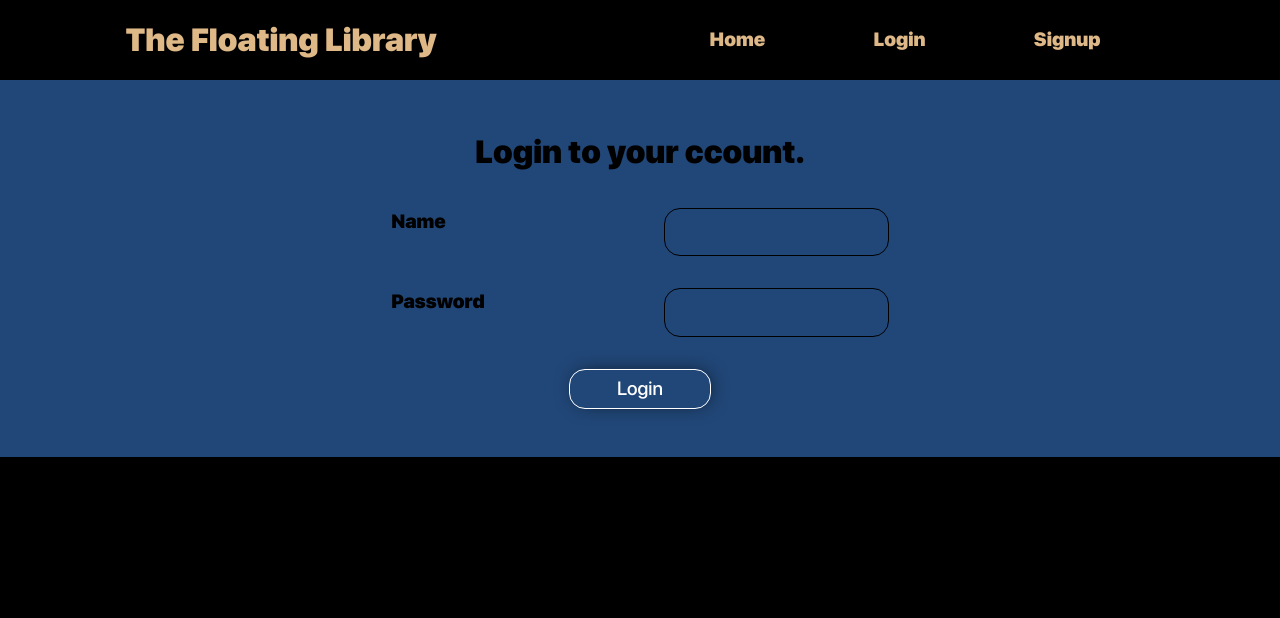
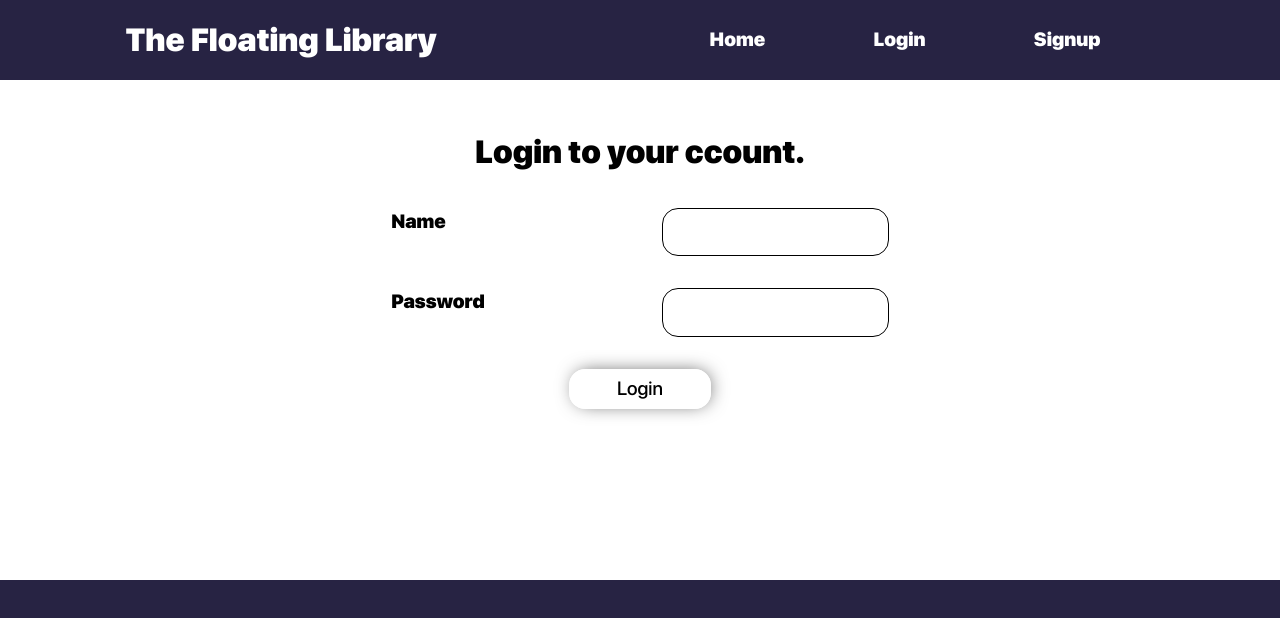
Before and after one commit to N-coder-bot/The-Floating-Library, a React (Vite) app in the folder frontend-floatingLibrary/: page /Login in a window 1280 px wide. Shown: the top 618 px of the page. Built offline with nearby package versions, Linux system fonts and the light colour scheme; no server answers.

Commit message:
Major Style changes made

```diff
--- a/frontend-floatingLibrary/src/App.jsx
+++ b/frontend-floatingLibrary/src/App.jsx
@@ -14,8 +14,7 @@ import "./assests/fonts/SF-Pro-Display-Light.ttf";
 import AddGenre from "./Pages/AddGenre/AddGenre";
 import Login from "./Pages/Login/Login";
 import { useState, useEffect, useContext } from "react";
-import axios from "axios";
-import { UserContext, UserProvider } from "./contexts/UserContext";
+import { UserContext } from "./contexts/UserContext";
 
 function App() {
   const user = useContext(UserContext);
@@ -25,7 +24,7 @@ function App() {
     if (user) setLogged(true);
     else setLogged(false);
   }, [user]);
-  console.log("hi from App");
+  // console.log("hi from App");
   return (
     <Router>
       <div className={styles.header}>
--- a/frontend-floatingLibrary/src/App.module.css
+++ b/frontend-floatingLibrary/src/App.module.css
@@ -1,8 +1,4 @@
-:root{
-    --header:burlywood;
-    --hover:#214778;
-    --background:black;
-}
+
 
 .header{
     margin: 1rem;
--- a/frontend-floatingLibrary/src/Pages/Home/Home.module.css
+++ b/frontend-floatingLibrary/src/Pages/Home/Home.module.css
@@ -4,7 +4,6 @@ flex-direction: column;
 align-items: center;
 font-family: "AppleMedium";
 height: 100%;
-background-color: black;
 }
 .title{
     font-family: "AppleRegular";
@@ -25,7 +24,7 @@ background-color: black;
     }
     to{
         opacity:1;
-        color:blueviolet;
+        color:#BAE8E8;
     }
 }
 .box{
@@ -37,7 +36,7 @@ background-color: black;
 
 .cardText{
     font-size: 2rem;
-    color: blueviolet;
+    color: white;
     opacity: 0;
     animation: downtoup  1s 1.5s 1 forwards;
 
@@ -54,7 +53,7 @@ background-color: black;
 .card{
     height: 150px;
     width: 150px;
-    background-color:#1764e1;
+    background-color:#FFF4F4;
     border-radius: 0.3rem;
     opacity:0;
     padding:1rem;
@@ -64,14 +63,17 @@ background-color: black;
 }
  .card:hover{
     box-shadow: 10px 5px white;
-    background-color:blueviolet;
     cursor: pointer;
- }
+    color:black;
+    background-color:#BAE8E8;
+}
 
 .card>a{
     font-size: smaller;
     font-family: "AppleLight";
+    text-decoration: none;
     color:black;
-    text-decoration: none;
-
 }
+/* .card:hover a{
+    color:blueviolet;
+} */
--- a/frontend-floatingLibrary/src/Pages/Login/Login.module.css
+++ b/frontend-floatingLibrary/src/Pages/Login/Login.module.css
@@ -11,10 +11,12 @@
     display: flex;
     flex-direction: column;
     align-items: center;
-    background-color:#214778;
+    background-color:white;
     gap:2rem;
     flex-wrap: wrap;
     padding:3rem;
+    min-height: 500px;
+    max-height: 600px;
 }
 .label>span{
     font-family: "AppleRegular";
@@ -25,28 +27,24 @@
     font-family: "AppleRegular";
     color:black;
     text-align: center;
-    transition: 0.7s;
+    transition: 0.3s;
 }
 .title:hover{
     transform: scale(1.1);
-    color:white;
+    color:#606C5D;
     cursor: none;
-    text-shadow: 4px 3px black;
 }
-input{
-   background-color: transparent;
-    color: white;
-    font-weight: bold;
-    font-family: 'Courier New', Courier, monospace;
+.form input{
+    background-color: transparent;
+    color: black;
+    font-family: AppleLight;
     padding:0.7rem;
     outline: none;
     border-radius: 1rem;
     border:1px solid black;
+    transition: all 0.1s;
 }
-input:focus{
-    border-color: white;
-    transition: 0.3s;
-}
+
 .label{
     width: 70%;
     display: flex;
@@ -59,7 +57,6 @@ input:focus{
     padding:0.3rem 0 0.3rem 0;
     text-align: center;
     background-color: transparent;
-    color:white;
     font-family: "AppleMedium";
     border:0.1rem solid white;
     border-radius: 1rem;
@@ -78,3 +75,13 @@ input:focus{
  box-shadow: 4px 4px 0px 3px rgba(0,0,0,0.75);
 
  }
+ .error{
+    color:#272343;
+    font-family: AppleLight;
+    font-weight: bolder;
+    text-align: center;
+    margin-top: 1rem;
+    background-color: #BAE8E8;
+    padding:1.3rem;
+    border-radius: 0.75rem;
+}
--- a/frontend-floatingLibrary/src/Pages/Profile/Profile.module.css
+++ b/frontend-floatingLibrary/src/Pages/Profile/Profile.module.css
@@ -3,17 +3,38 @@
     width: 100%;
     max-width: 1250px;
     margin: 0 auto;
-    border: 0.3px solid red;
+    /* border: 0.3px solid red; */
     height: 100vh;
+    background-color: #BAE8E8;
+}
+.wrapper {
+    display: flex;
+    justify-content: space-around;
+    align-items: center;
+    margin:1rem;
+}
+.profileContainer{
+    background-color: #E3F6F5;
+}
+
+.form input{
+    background-color: transparent;
+    color: black;
+    font-family: AppleLight;
+    padding:0.7rem;
+    outline: none;
+    border-radius: 1rem;
+    border:1px solid black;
+    transition: all 0.1s;
 }
 .booksContainer {
     width: 70%;
-    border:1px solid green;
+    /* border:1px solid green; */
     max-height: 640px;
 }
 .profileContainer{
     width: 30%;
-    border:1px solid pink;
+    /* border:1px solid pink; */
     font-family: AppleLight;
     max-height: 640px;
 }
@@ -21,9 +42,33 @@
     text-align: center;
     color:#4DB6AC;
 }
+#goback{
+    width:5rem;
+}
 .error{
-    color:red;
+    color:#272343;
+    font-family: AppleLight;
+    font-weight: bolder;
     text-align: center;
     margin-top: 1rem;
-    background-color: aliceblue;
+    background-color: #BAE8E8;
+    padding:1.3rem;
+    border-radius: 0.75rem;
 }
+
+.btn{
+    background-color: #272343;
+    border: none;
+    color:#FFFFFF;
+    border-radius:0.3rem;
+    padding:0.2rem;
+    width:10rem;
+    transition: all 0.3s;
+    font-family: AppleLight;
+    margin: 1.7rem 0 0 2rem;
+
+}
+.btn:hover {
+    background-color: #4DB6AC;
+    color:black;
+}
--- a/frontend-floatingLibrary/src/Pages/Signup/Signup.module.css
+++ b/frontend-floatingLibrary/src/Pages/Signup/Signup.module.css
@@ -6,16 +6,19 @@
     border-radius: 0.3rem;
     gap:2rem;
     flex-wrap: wrap;
+    height: 100%;
 }
 .container{
     display: flex;
-    flex-direction: column;
     align-items: center;
-    background-color:#214778;
+    justify-content: center;
+    background-color:white;
     gap:2rem;
     flex-wrap: wrap;
     padding:3rem;
-
+    height: 100vh;
+    min-height: 500px;
+    max-height: 600px;
 }
 .label>span{
     font-family: "AppleRegular";
@@ -30,30 +33,25 @@
 }
 .title:hover{
     transform: scale(1.1);
-    color:white;
+    color:#606C5D;
     cursor: none;
-    text-shadow: 4px 3px black;
 }
-input{
+.form input{
    background-color: transparent;
-    color: white;
-    font-weight: bold;
-    font-family: 'Courier New', Courier, monospace;
+    color: black;
+    font-family: AppleLight;
     padding:0.7rem;
     outline: none;
     border-radius: 1rem;
     border:1px solid black;
     transition: all 0.1s;
 }
-input:focus{
-    border-color: white;
-    transition: all 0.1s;
 
-}
 .label{
     width: 70%;
     display: flex;
     justify-content: space-between;
+    align-items: center;
     flex-wrap: wrap;
 }
 .button{
@@ -62,7 +60,6 @@ input:focus{
    padding:0.3rem 0rem 0.3rem 0rem;
    text-align: center;
    background-color: transparent;
-   color:white;
    font-family: "AppleMedium";
    border:0.1rem solid white;
    border-radius: 1rem;
@@ -81,3 +78,13 @@ box-shadow: 2px -1px 19px -5px rgba(0,0,0,0.75);
 box-shadow: 4px 4px 0px 3px rgba(0,0,0,0.75);
 
 }
+.error{
+    color:#272343;
+    font-family: AppleLight;
+    font-weight: bolder;
+    text-align: center;
+    margin-top: 1rem;
+    background-color: #BAE8E8;
+    padding:1.3rem;
+    border-radius: 0.75rem;
+}
--- a/frontend-floatingLibrary/src/index.css
+++ b/frontend-floatingLibrary/src/index.css
@@ -8,14 +8,13 @@
     height: 100%;
   }
   :root{
-    --header:burlywood;
-    --hover:#214778;
-    --background:black;
+    --header:#FFFFFF;
+    --hover:#BAE8E8;
 }
   body {
     line-height: 1.5;
     -webkit-font-smoothing: antialiased;
-    background-color: black;
+    background-color: #272343;
   }
   img, picture, video, canvas, svg {
     display: block;
```
